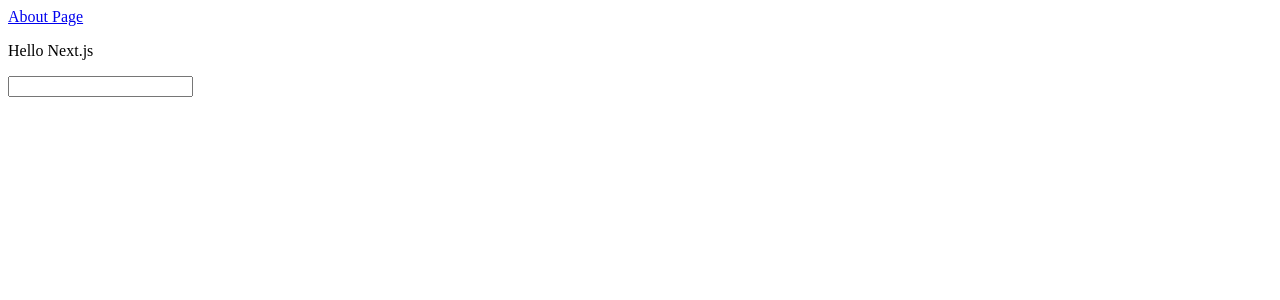
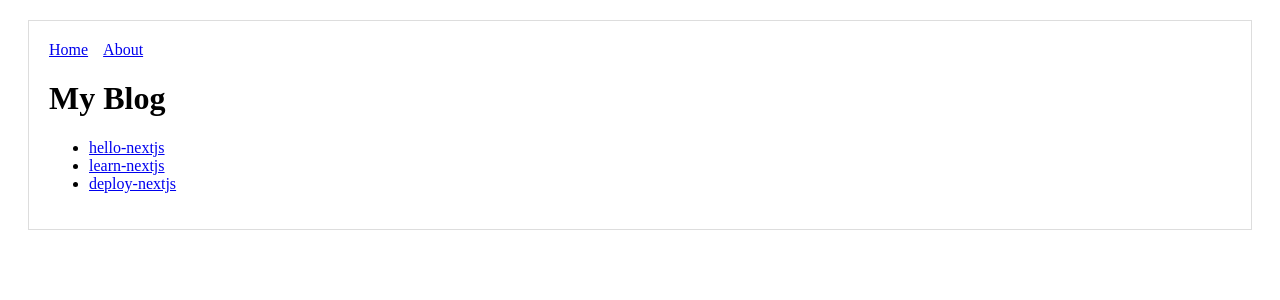
Before and after one commit to cvetanov/hello-next, a Next.js app: page / in a window 1280 px wide. Shown: the top 300 px of the page. Built offline with nearby package versions, Linux system fonts and the light colour scheme.

Commit message:
Add layout and dynamic routing

```diff
--- /dev/null
+++ b/components/Header.js
@@ -0,0 +1,18 @@
+import Link from 'next/link';
+
+const linkStyle = {
+  marginRight: 15,
+};
+
+const Header = () => (
+  <div>
+    <Link href='/'>
+      <a style={linkStyle}>Home</a>
+    </Link>
+    <Link href='/about'>
+      <a style={linkStyle}>About</a>
+    </Link>
+  </div>
+);
+
+export default Header;
--- /dev/null
+++ b/components/MyLayout.js
@@ -0,0 +1,16 @@
+import Header from './Header';
+
+const layoutStyle = {
+  margin: 20,
+  padding: 20,
+  border: '1px solid #DDD',
+};
+
+const Layout = (props) => (
+  <div style={layoutStyle}>
+    <Header />
+    {props.children}
+  </div>
+);
+
+export default Layout;
--- a/pages/about.js
+++ b/pages/about.js
@@ -1,7 +1,9 @@
+import Layout from '../components/MyLayout';
+
 export default function About() {
   return (
-    <div>
+    <Layout>
       <p>This is the about page</p>
-    </div>
+    </Layout>
   );
 }
--- a/pages/index.js
+++ b/pages/index.js
@@ -1,19 +1,23 @@
-// This is the Link API
+import Layout from '../components/MyLayout';
 import Link from 'next/link';
-import { useState } from 'react';
 
-const Index = () => {
-  const [text, setText] = useState('');
+const PostLink = (props) => (
+  <li>
+    <Link href='/p/[id]' as={`/p/${props.id}`}>
+      <a>{props.id}</a>
+    </Link>
+  </li>
+);
+
+export default function Blog() {
   return (
-    <div>
-      <Link href='/about'>
-        <a title='About Page'>About Page</a>
-      </Link>
-      <p>Hello Next.js</p>
-      <span>{text}</span>
-      <input onChange={(e) => setText(e.target.value)} value={text} />
-    </div>
+    <Layout>
+      <h1>My Blog</h1>
+      <ul>
+        <PostLink id='hello-nextjs' />
+        <PostLink id='learn-nextjs' />
+        <PostLink id='deploy-nextjs' />
+      </ul>
+    </Layout>
   );
-};
-
-export default Index;
+}
```
Also changed, not shown: pages/p/[id].js (added, +13 -0 lines), pages/post.js (added, +15 -0 lines).
